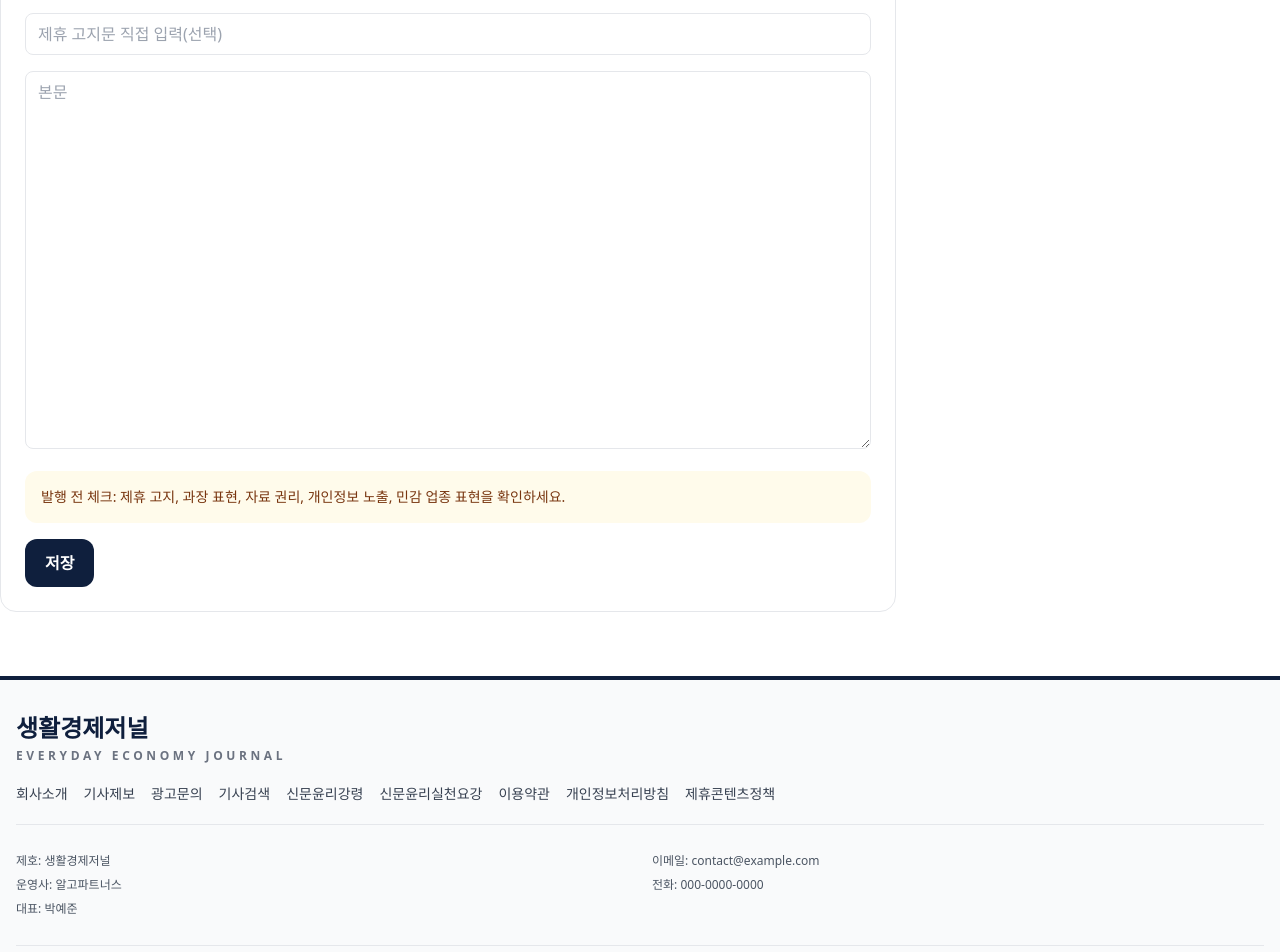
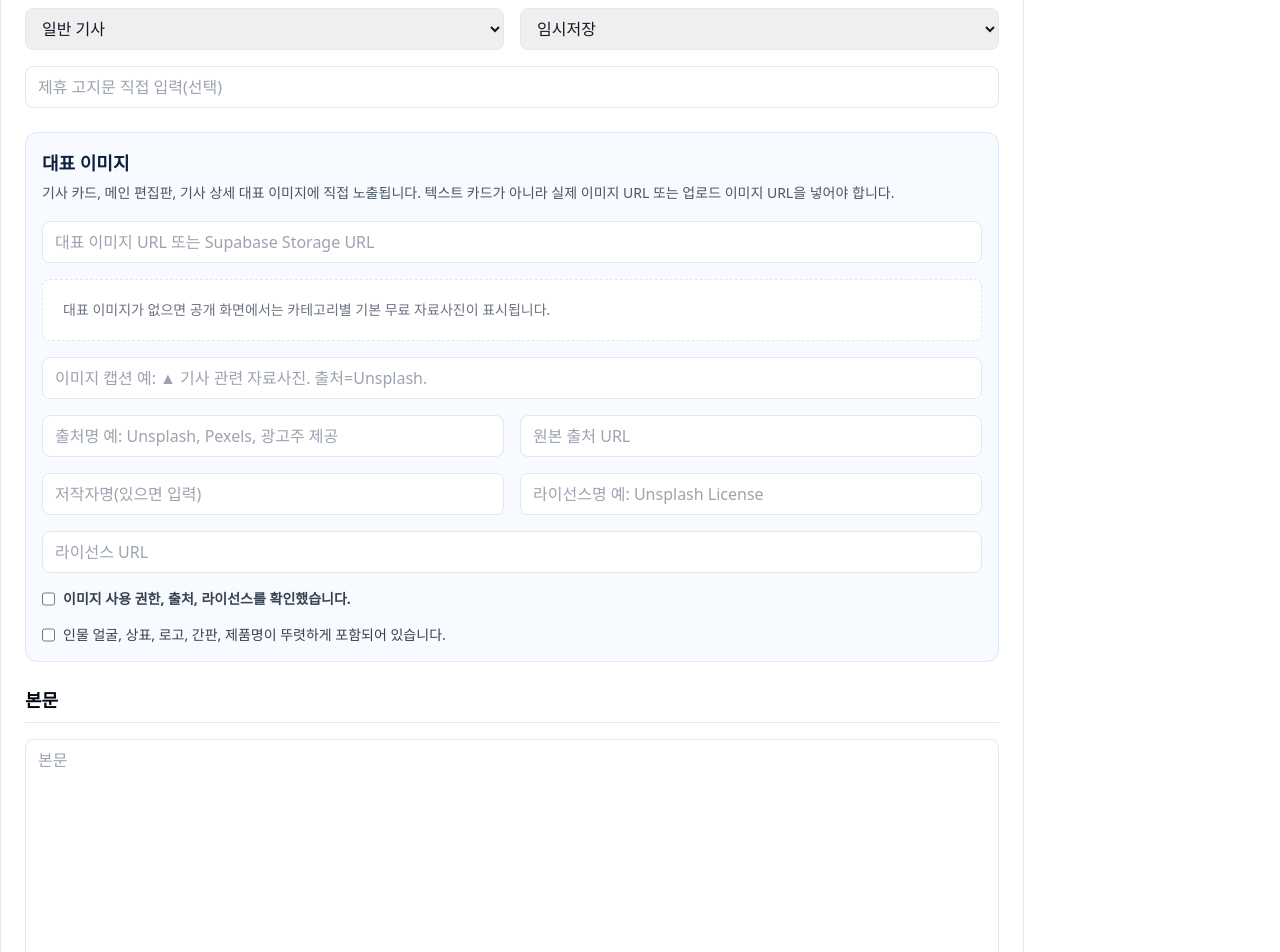
Before and after one commit to apark12321-ux/vision-media-mediaoffice, a Next.js app: page /admin/articles/new in a window 1280 px wide. Shown: the part 620-1572 px from the top of the page. Built offline with nearby package versions, Linux system fonts and the light colour scheme; no server answers; the database is empty.

Commit message:
Add article image fields to admin form

```diff
--- a/app/admin/articles/new/page.tsx
+++ b/app/admin/articles/new/page.tsx
@@ -5,22 +5,76 @@ import { createArticle } from '../actions';
 
 export default function NewArticlePage() {
   const [state, setState] = useState<{ ok?: boolean; message?: string }>({});
+  const [thumbnailUrl, setThumbnailUrl] = useState('');
   const [isPending, startTransition] = useTransition();
+
   return (
-    <div className="max-w-4xl">
+    <div className="max-w-5xl">
       <h1 className="text-3xl font-black text-brand-navy">기사 작성</h1>
-      <form action={(formData) => startTransition(async () => setState(await createArticle(formData)))} className="mt-6 space-y-4 rounded-2xl border bg-white p-6">
+      <form action={(formData) => startTransition(async () => setState(await createArticle(formData)))} className="mt-6 space-y-6 rounded-2xl border bg-white p-6">
+        <section className="space-y-4">
+          <h2 className="border-b pb-2 text-lg font-black text-gray-950">기본 정보</h2>
           <input name="title" required placeholder="제목" className="w-full rounded-lg border px-3 py-2" />
           <input name="slug" placeholder="slug 미입력 시 제목 기반 자동 생성" className="w-full rounded-lg border px-3 py-2" />
           <input name="subtitle" placeholder="부제" className="w-full rounded-lg border px-3 py-2" />
           <textarea name="summary" rows={3} placeholder="요약" className="w-full rounded-lg border px-3 py-2" />
           <div className="grid gap-4 md:grid-cols-2">
-          <select name="article_type" className="rounded-lg border px-3 py-2"><option value="normal">일반 기사</option><option value="brand_interview">브랜드 인터뷰</option><option value="sponsored">제휴 콘텐츠</option><option value="advertorial">광고/제휴</option><option value="press_release">보도자료</option></select>
-          <select name="status" className="rounded-lg border px-3 py-2"><option value="draft">임시저장</option><option value="review">검수</option><option value="published">발행</option></select>
+            <select name="article_type" className="rounded-lg border px-3 py-2">
+              <option value="normal">일반 기사</option>
+              <option value="brand_interview">브랜드 인터뷰</option>
+              <option value="sponsored">제휴 콘텐츠</option>
+              <option value="advertorial">광고/제휴</option>
+              <option value="press_release">보도자료</option>
+            </select>
+            <select name="status" className="rounded-lg border px-3 py-2">
+              <option value="draft">임시저장</option>
+              <option value="review">검수</option>
+              <option value="published">발행</option>
+            </select>
           </div>
           <input name="sponsored_notice" placeholder="제휴 고지문 직접 입력(선택)" className="w-full rounded-lg border px-3 py-2" />
+        </section>
+
+        <section className="space-y-4 rounded-xl border border-blue-100 bg-blue-50/50 p-4">
+          <div>
+            <h2 className="text-lg font-black text-brand-navy">대표 이미지</h2>
+            <p className="mt-1 text-sm leading-6 text-gray-600">기사 카드, 메인 편집판, 기사 상세 대표 이미지에 직접 노출됩니다. 텍스트 카드가 아니라 실제 이미지 URL 또는 업로드 이미지 URL을 넣어야 합니다.</p>
+          </div>
+          <input name="thumbnail_url" value={thumbnailUrl} onChange={(event) => setThumbnailUrl(event.target.value)} placeholder="대표 이미지 URL 또는 Supabase Storage URL" className="w-full rounded-lg border px-3 py-2" />
+          {thumbnailUrl ? (
+            <div className="overflow-hidden rounded-lg border bg-white">
+              {/* eslint-disable-next-line @next/next/no-img-element */}
+              <img src={thumbnailUrl} alt="대표 이미지 미리보기" className="max-h-80 w-full object-contain" />
+            </div>
+          ) : (
+            <div className="rounded-lg border border-dashed bg-white p-5 text-sm text-gray-500">대표 이미지가 없으면 공개 화면에서는 카테고리별 기본 무료 자료사진이 표시됩니다.</div>
+          )}
+          <input name="image_caption" placeholder="이미지 캡션 예: ▲ 기사 관련 자료사진. 출처=Unsplash." className="w-full rounded-lg border px-3 py-2" />
+          <div className="grid gap-4 md:grid-cols-2">
+            <input name="image_source_name" placeholder="출처명 예: Unsplash, Pexels, 광고주 제공" className="rounded-lg border px-3 py-2" />
+            <input name="image_source_url" placeholder="원본 출처 URL" className="rounded-lg border px-3 py-2" />
+            <input name="image_author" placeholder="저작자명(있으면 입력)" className="rounded-lg border px-3 py-2" />
+            <input name="image_license" placeholder="라이선스명 예: Unsplash License" className="rounded-lg border px-3 py-2" />
+            <input name="image_license_url" placeholder="라이선스 URL" className="rounded-lg border px-3 py-2 md:col-span-2" />
+          </div>
+          <label className="flex gap-2 text-sm font-bold text-gray-700">
+            <input name="image_rights_confirmed" type="checkbox" value="true" />
+            이미지 사용 권한, 출처, 라이선스를 확인했습니다.
+          </label>
+          <label className="flex gap-2 text-sm text-gray-700">
+            <input name="image_contains_people_or_trademarks" type="checkbox" value="true" />
+            인물 얼굴, 상표, 로고, 간판, 제품명이 뚜렷하게 포함되어 있습니다.
+          </label>
+        </section>
+
+        <section className="space-y-4">
+          <h2 className="border-b pb-2 text-lg font-black text-gray-950">본문</h2>
           <textarea name="content" rows={15} required placeholder="본문" className="w-full rounded-lg border px-3 py-2" />
-        <div className="rounded-xl bg-amber-50 p-4 text-sm text-amber-900">발행 전 체크: 제휴 고지, 과장 표현, 자료 권리, 개인정보 노출, 민감 업종 표현을 확인하세요.</div>
+        </section>
+
+        <div className="rounded-xl bg-amber-50 p-4 text-sm leading-6 text-amber-900">
+          발행 전 체크: 제휴 고지, 과장 표현, 자료 권리, 이미지 출처/라이선스, 개인정보 노출, 민감 업종 표현을 확인하세요.
+        </div>
         {state.message && <p className={`rounded-lg p-3 text-sm ${state.ok ? 'bg-green-50 text-green-700' : 'bg-red-50 text-red-700'}`}>{state.message}</p>}
         <button disabled={isPending} className="rounded-xl bg-brand-navy px-5 py-3 font-black text-white">저장</button>
       </form>
```
Lines whose indentation alone changed are shown as unchanged.
